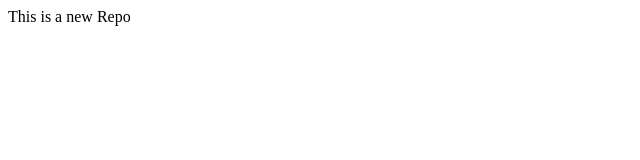
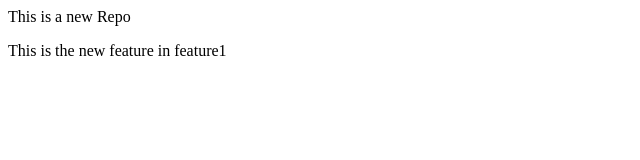
Before and after one commit to prateek30kwal/LocalRepo2, a plain HTML site: page index.html in a window 1280 px wide. Shown: the whole page, without its empty margins (0-640 px from the left). Drawn offline with Linux system fonts and the light colour scheme.

Commit message:
Add new feature

```diff
--- a/index.html
+++ b/index.html
@@ -1 +1,2 @@
 <p>This is a new Repo</p>
+<p>This is the new feature in feature1</p>
```
